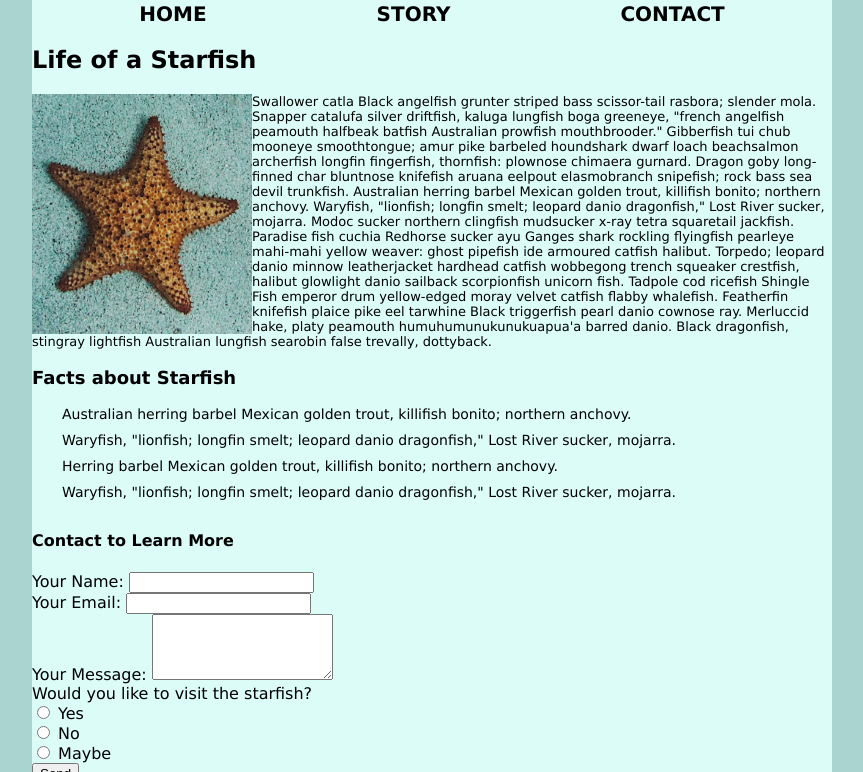
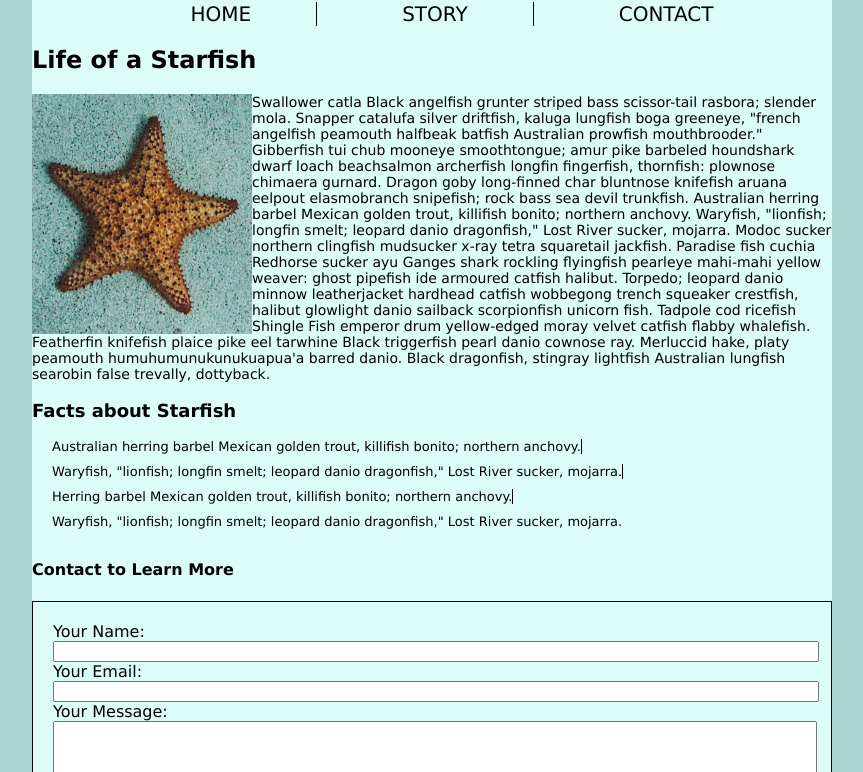
Before and after one commit to samitokay/samitokay.github.io, a plain HTML site: page midterm/index.html in a window 1280 px wide. Shown: the part 268-1040 px from the top of the page, without its empty margins (208-1071 px from the left). Drawn offline with Linux system fonts and the light colour scheme.

Commit message:
finished it

```diff
--- a/midterm/style.css
+++ b/midterm/style.css
@@ -41,7 +41,7 @@ img {
 }
 
 p {
-  font-size: 13px;
+  font-size: 14px;
 }
 
 h3 {
@@ -58,7 +58,7 @@ h3 {
 .navbar ol {
   list-style: none;
   background: #dcfcf8;
-  padding: 0;
+  padding: 40;
   margin: 0;
   text-align: center;
   display: flex;
@@ -66,7 +66,7 @@ h3 {
 }
 
 .navbar li {
-  margin: 0 20px;
+  margin: 0 10px;
   display: inline-block;
 }
 
@@ -74,18 +74,32 @@ h3 {
   text-decoration: none;
   color: black;
   font-size: 20px;
-  font-weight: bold;
   text-transform: uppercase;
   padding: 10px 65px;
+}
+
+.navbar li:not(:last-child) {
+  border-right: 1px solid black;
 }
 
 .starfish-facts {
   list-style: circle;
   padding-left: 10px;
   background: #dcfcf8;
-  font-size: 14px;
+  font-size: 13px;
 }
 
 .starfish-facts li {
   margin-bottom: 10px;
 }
+
+.content form input[type="text"],
+.content form input[type="email"],
+.content form textarea {
+    width: 100%;
+}
+
+form {
+  border: 1px solid black;
+  padding: 20px;
+}
```
